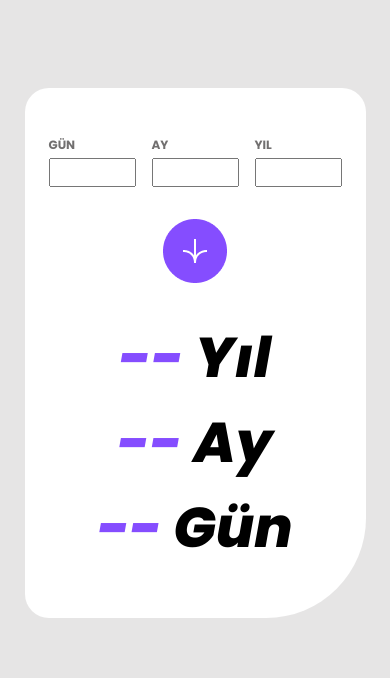
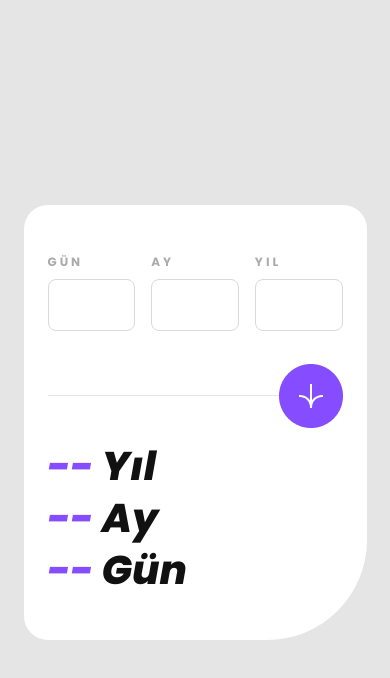
Before and after one commit to dursunkokturk/React-JS-Project-Age-Calculator, a React (Vite) app: page / in a window 390 px wide. Shown: the top 678 px of the page. Built offline with nearby package versions, Linux system fonts and the light colour scheme.

Commit message:
src klasoru icindeki app.jsx component icinde yer alan birthday ve action div'lerine mobil, tablet, desktop gorunumleri icin css duzenlemesi yapildi

```diff
--- a/src/App.css
+++ b/src/App.css
@@ -1,79 +1,159 @@
 * {
   margin: 0;
-  bottom: 0;
+  padding: 0;
   box-sizing: border-box;
 }
 
 body {
   font-family: Poppins;
   background-color: #e6e5e5;
+  min-height: 100vh;
   display: flex;
   justify-content: center;
+  align-items: center;
 }
 
 .container {
+  --radius-card: 24px;
+  --radius-corner: 100px;
+  --purple: #854DFF;
+
   display: flex;
   flex-direction: column;
-  background-color: white;
-  width: 100%;
-  max-width: 343px;
-  margin-top: 88px;
-  margin-bottom: 238px;
-  /* padding-inline: 16px; */
-  border-radius: 24px 24px 100px 24px;
+  background: #fff;
+  width: min(343px, calc(100% - 32px));
+  margin-block: 88px;
+  margin-inline: auto;
+  padding: 48px 24px;
+  border-radius:
+    var(--radius-card) var(--radius-card) var(--radius-corner) var(--radius-card);
 }
 
 .birthday {
   display: flex;
-  margin-top: 48px;
-  margin-bottom: 32px;
-  margin-inline: 24px;
+  gap: 16px;
+  margin-bottom: 64px;
+}
+
+.field {
+  display: flex;
+  flex-direction: column;
+  gap: 8px;
+  flex: 1;
+}
+
+p {
+  font-size: 12px;
+  font-weight: 700;
+  color: #ABABAB;
+  letter-spacing: 3px;
+  text-transform: uppercase;
 }
 
 input {
-  width: 87px;
+  width: 100%;
+  padding: 10px 12px;
   font-size: 20px;
   font-weight: 700;
-  color: black;
+  font-family: inherit;
+  color: #111;
+  border: 1.5px solid #DBDADA;
+  border-radius: 8px;
+  outline: none;
+  transition: border-color 200ms ease;
 }
 
-.birthday {
-  margin-inline: 24px;
-}
-.birthday .day p,
-.birthday .month p,
-.birthday .year p {
-  font-size: 12px;
-  font-weight: 700;
-  color: #716F6F;
-  margin-bottom: 4px;
+input:focus {
+  border-color: var(--purple);
 }
 
-.birthday .day,
-.birthday .month {
-  padding-right: 16px;
+.separator {
+  height: 1px;
+  background: #E5E5E5;
+  /* ✅ Görsel 1: ince yatay çizgi */
 }
+
+.action {
+  display: flex;
+  justify-content: flex-end;
+  translate: 0 -32px;
+  margin-bottom: calc(-32px + 16px);
+}
+
 
 .bottom {
   width: 64px;
   height: 64px;
-  margin: auto;
-  margin-bottom: 32px;
+  /* margin: auto; */
+  /* margin-bottom: 32px; */
+}
+
+.bottom:hover {
+  scale: 1.08;
+  opacity: 0.9;
 }
 
 .results {
   display: flex;
   flex-direction: column;
-  align-items: center;
-  margin-bottom: 48px;
+  align-items: flex-start;
+  gap: 8px;
 }
 
 .results h1 {
-  font-size: 56px;
+  font-size: clamp(40px, 8vw, 56px);
   font-weight: 800;
   font-style: italic;
+  line-height: 1.1;
+  color: #111;
 }
 
 span {
-  color: #854DFF;
+  color: var(--purple);
 }
+
+@media(min-width:1109px) {
+  .container {
+    --radius-corner: 200px;
+
+    width: min(840px, calc(100% - 64px));
+    padding: 56px 56px;
+  }
+
+  .birthday {
+    width: 100%;
+    gap: 24px;
+    margin-bottom: 64px;
+    width: fit-content;
+  }
+
+  .field {
+    display: flex;
+    flex-direction: column;
+    gap: 8px;
+    flex: 1;
+  }
+
+  .field-middle{
+    padding-inline: 32px;
+  }
+
+  input {
+    font-size: 32px;
+    width: 100%;
+    padding: 12px 16px;
+  }
+
+  .action {
+    display: flex;
+    justify-content: flex-end;
+    /* butonu sağa yasla */
+    translate: 0 -32px;
+    /* separator'ın üstüne taşı */
+    margin-bottom: calc(-32px + 16px);
+  }
+
+  .results h1 {
+    font-size: clamp(48px, 5vw, 68px);
+  }
+}
--- a/src/App.jsx
+++ b/src/App.jsx
@@ -6,30 +6,30 @@ export default function App() {
     <>
       <div className="container">
         <div className="birthday">
-          <div className="day">
+          <div className="field">
             <p>GÜN</p>
-            <input type="text" />
+            <input type="text" maxLength={2} />
           </div>
-          <div className="month">
+          <div className="field field--middle">
             <p>AY</p>
-            <input type="text" />
+            <input type="text" maxLength={2} />
           </div>
-          <div className="year">
+          <div className="field">
             <p>YIL</p>
-            <input type="text" />
+            <input type="text" maxLength={4} />
           </div>
         </div>
-        <img src={Bottom} className="bottom" alt="" />
+
+        <div className="separator" />
+
+        <div className="action">
+          <img src={Bottom} className="bottom" alt="" />
+        </div>
+
         <div className="results">
-          <div className="years">
-            <h1><span>--</span> Yıl</h1>
-          </div>
-          <div className="months">
-            <h1><span>--</span> Ay</h1>
-          </div>
-          <div className="day">
-            <h1><span>--</span> Gün</h1>
-          </div>
+          <h1><span>--</span> Yıl</h1>
+          <h1><span>--</span> Ay</h1>
+          <h1><span>--</span> Gün</h1>
         </div>
       </div>
     </>
```
